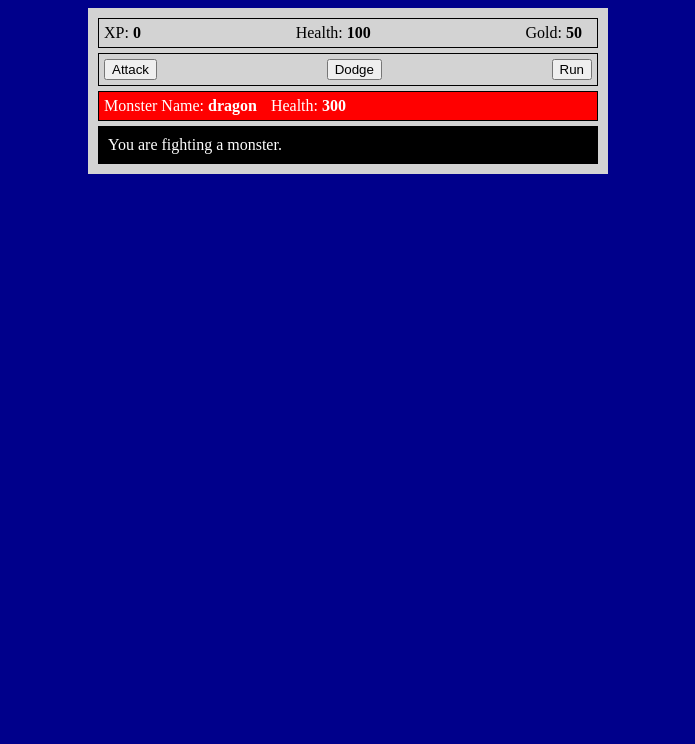
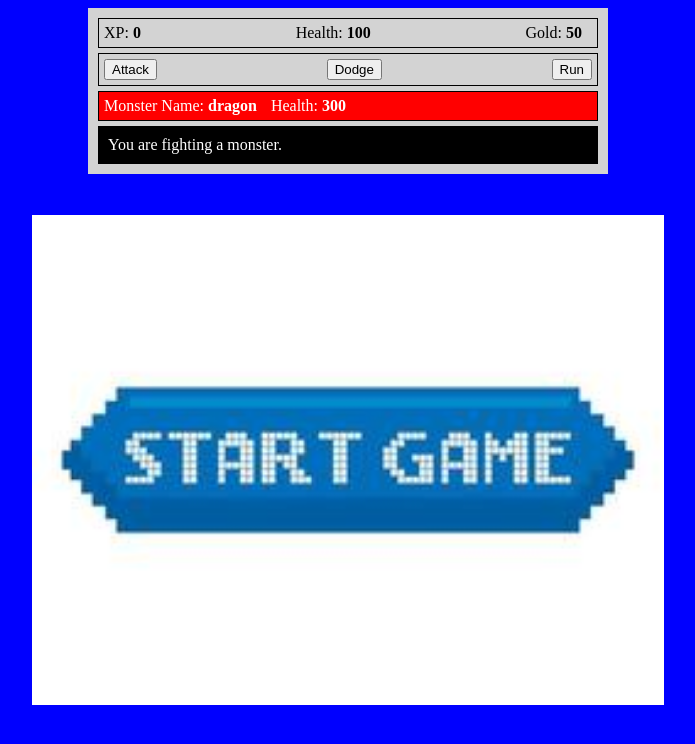
Before and after one commit to mrnlcrow/simple-rpg-game, a plain HTML site: page index.html in a window 1280 px wide. Both pictures are taken after a click on the button "Fight dragon". Shown: the whole page, without its empty margins (292-987 px from the left). Drawn offline with Linux system fonts and the light colour scheme.

Commit message:
images to game incomplete

```diff
--- a/index.html
+++ b/index.html
@@ -25,6 +25,9 @@
   </div>
   <div id="text">Welcome to Dragon Repeller. You must defeat the dragon that is preventing people from leaving the town. You are in the town square. Where do you want to go? Use the buttons above.</div>
 </div>
+<br><br>
+<div id="gameimage">
+</div>
 <script  src="script.js"></script>
 </body>
 
--- a/script.js
+++ b/script.js
@@ -17,6 +17,7 @@ const goldText=document.querySelector('#goldText');
 const monsterStats=document.querySelector('#monsterStats');
 const monsterNameText=document.querySelector('#monsterName');
 const monsterHealthText=document.querySelector('#monsterHealth');
+const bgImage=document.querySelector('#gameimage');
 
 // Array of Objects
 const weapons=[
@@ -62,49 +63,58 @@ const locations=[
         name:"town square",
         "button text":["Go to store","Go to cave","Fight dragon"] , //".." here because of space
         "button functions":[goStore,goCave,fightDragon],
-        text:"You are in the town square."
+        text:"You are in the town square.",
+        image:"url('images/square.png')"
     },
     {
         name:"store",
         "button text":["Buy 10 health (10 gold)","Buy weapon (30 gold)","Go to town square"] , //".." here because of space
         "button functions":[buyHealth,buyWeapon,goTown],
-        text:"You entered the store."
+        text:"You entered the store.",
+        image:"url('images/store.jpg')"
     },
     {
         name:"cave",
         "button text":["Fight Slime","Fight Beast","Go to town square"] , //".." here because of space
         "button functions":[fightSlime,fightBeast,goTown],
-        text:"You entered the cave. You see some monsters"
+        text:"You entered the cave. You see some monsters",
+        image:"url('images/cave.png')"
     },
     {
         name:"fight",
         "button text":["Attack","Dodge","Run"] ,
         "button functions":[attack,dodge,goTown],
-        text:"You are fighting a monster."
+        text:"You are fighting a monster.",
+        image:""
     },
     {
         name:"kill monster",
         "button text":["Go to town square","Go to town square","Go to town square"] ,
         "button functions":[goTown,goTown,easterEgg],
-        text:'The monster screams, "ARG!" as it dies. You gain Experience points and find gold.'
+        text:'The monster screams, "ARG!" as it dies. You gain Experience points and find gold.',
+        image:''
     },
     {
         name:"lose",
         "button text":["Replay!","Replay!!!","Replay!!!!!"] ,
         "button functions":[restart,restart,restart],
-        text:"You die. 💀"
+        text:"You die. 💀",
+        image:"url('images/death.gif')"
     },
     {
         name:"win",
         "button text":["Replay!","Replay!!!","Replay!!!!!"] ,
         "button functions":[restart,restart,restart],
-        text:"YOU DEFEATED THE DRAGON. YOU WIN THE GAME!🎉"
+        text:"YOU DEFEATED THE DRAGON. YOU WIN THE GAME!🎉",
+        image:"url('images/win.gif')"
     },
     {
         name:"easter egg",
         "button text":["2","8","Go to town square"] ,
         "button functions":[pickTwo,pickEight,goTown],
         text:"Easter egg: Pick a number above. Ten numbers will be randomly chosen between 0 and 10. If the number you choose matches one of the random numbers, you win."
+        ,
+        image:"url('images/easteregg.gif')"
     }
 
 ];
@@ -123,10 +133,12 @@ function update(location){ //Here, 'location'  is an object
     button2.onclick=location["button functions"][1];
     button3.onclick=location["button functions"][2];
     text.innerText=location.text; // Because of one word key of the object OR simply, location["text"] also, innerHTML used here (locations[7])
+    bgImage.style.backgroundImage=location.image;
 }
 
 function goTown(){
     update(locations[0]);
+
 }
 
 function goStore(){
@@ -193,6 +205,7 @@ function fightBeast(){
 }
 
 function fightDragon(){
+    bgImage.style.backgroundImage="url('images/dragon.gif')"
     fighting=2;
     goFight();
 }
--- a/style.css
+++ b/style.css
@@ -1,5 +1,5 @@
 body {
-  background-color: darkblue;
+  background-color: blue;
 }
 
 #text {
@@ -43,6 +43,18 @@ body {
   background-color: red;
 }
 
+#gameimage{
+  background-color: blue;
+  width:50%;
+  height:500px;
+  margin: 0 auto;
+  background-image: url(images/start.jpg);
+  background-repeat: no-repeat;
+  background-size: cover;
+  background-size: contain;
+  background-position: center;
+}
+
 .stat {
   padding-right: 10px;
 }
```
Also changed, not shown: images/cave.png (added), images/death.gif (added), images/dragon.gif (added), images/easteregg.gif (added), images/slime.gif (added), images/square.png (added), images/start.jpg (added), images/store.jpg (added), images/win.gif (added).
